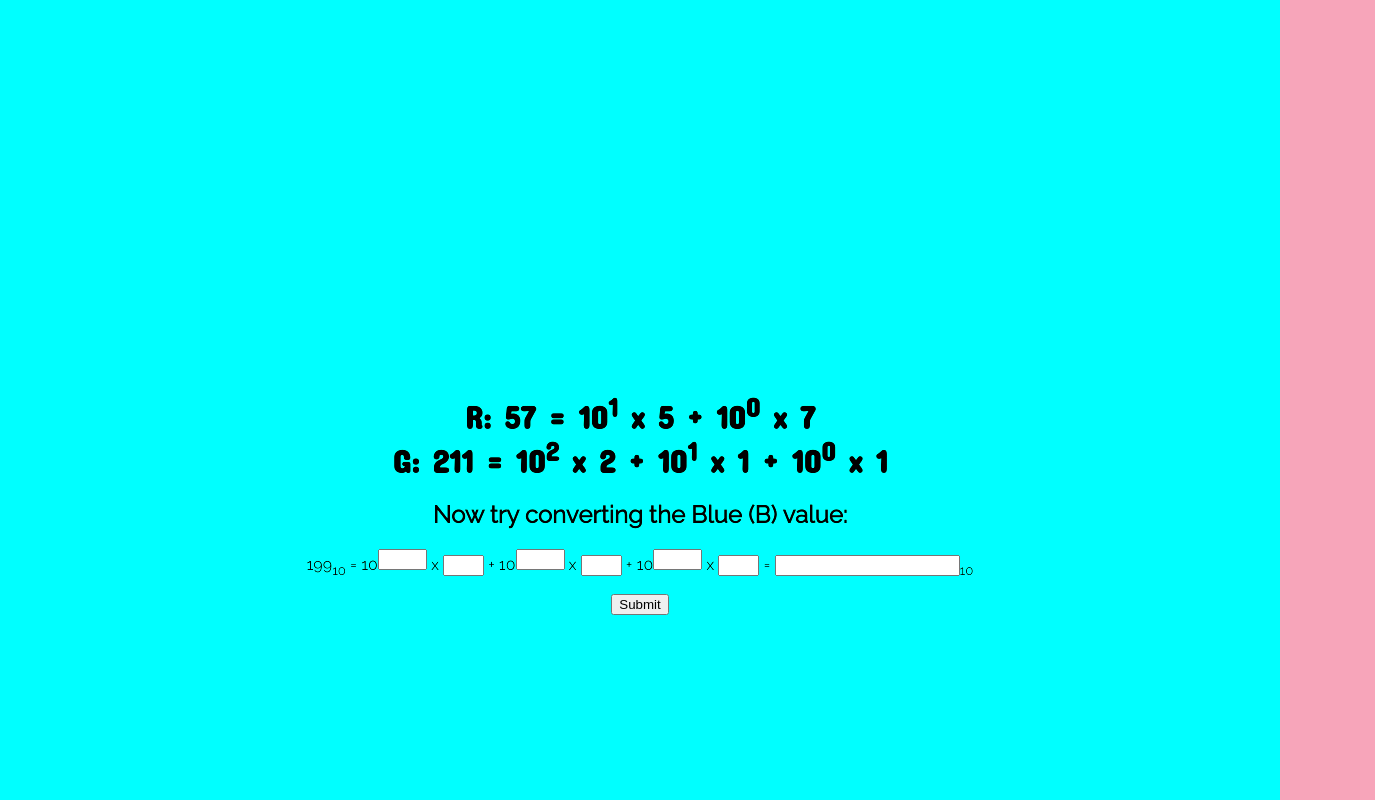
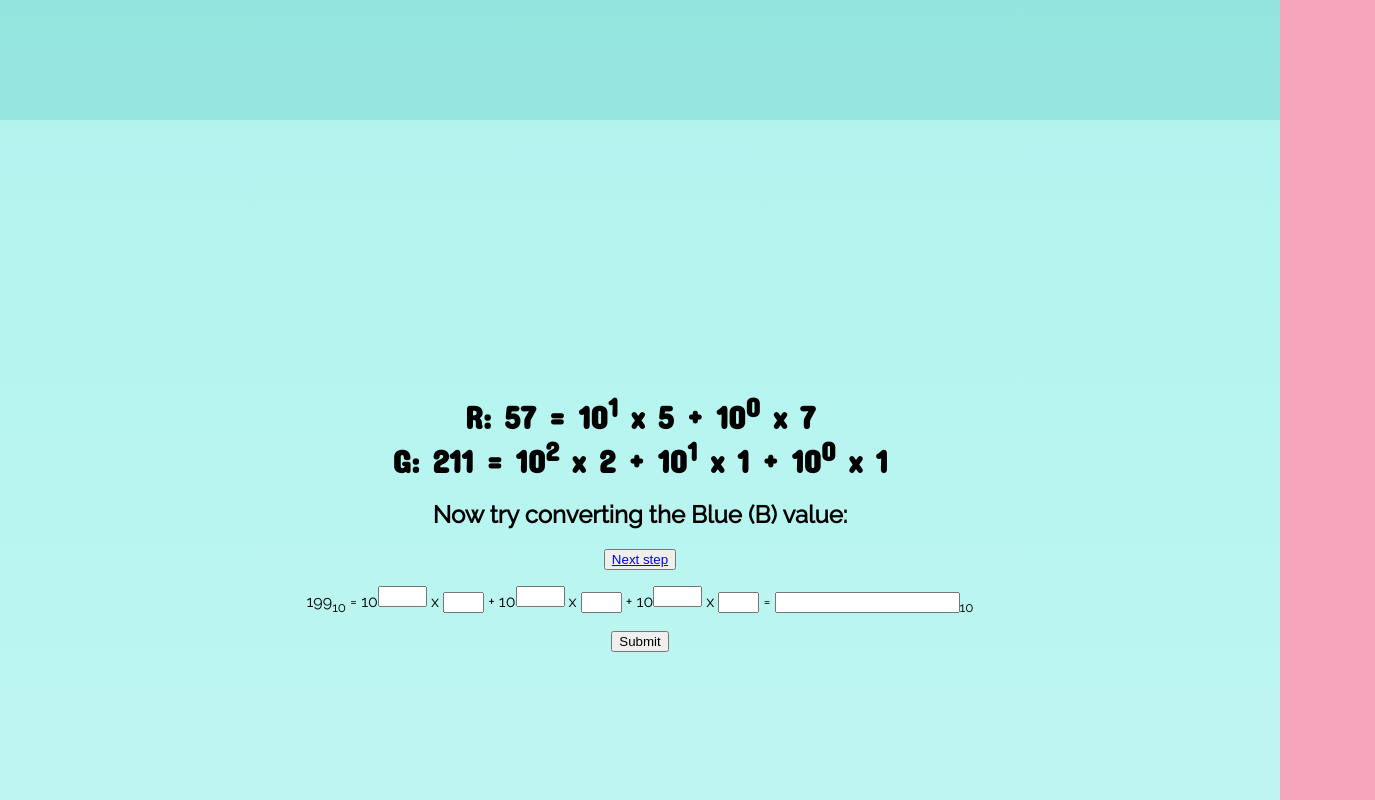
Before and after one commit to EKazenmayer/WhatTheHex, a plain HTML site: page lesson.html in a window 1280 px wide. Shown: the part 1480-2280 px from the top of the page, 1375 px wide, since content can reach past the window. Drawn offline with nearby package versions, Linux system fonts and the light colour scheme.

Commit message:
Add files via upload

```diff
--- a/lesson.html
+++ b/lesson.html
@@ -7,6 +7,7 @@
     <link rel="stylesheet" type="text/css" href="stylesheet.css">
     <link href="https://fonts.googleapis.com/css?family=Amatic+SC" rel="stylesheet">
     <link href="https://fonts.googleapis.com/css?family=Concert+One|Dosis:300|Raleway" rel="stylesheet">
+    <script type="text/javascript" src="zenscroll-dist/zenscroll-min.js"></script>
 </head>
 
 <body>
@@ -16,7 +17,8 @@
         <p style="text-align:center; font-size:1.5em;">Practice converting values between
             decimal, binary, and hexadecimal and
             watch the page colors change!</p>
-        <button class="button"><a href="lesson.html">Start Lesson</a></button>
+        <button class="button"><a href="#step1">Start Lesson</a></button>
+
     </div>
 </div>
 
@@ -25,6 +27,7 @@
         <h1 style="text-align:center;">This page is teal</h1>
         <h2 style="text-align:center;">Teal has a Red-Green-Blue (RGB) value of:</h2>
         <h3 style="text-align:center;">R: 57   G: 211  B: 199</h3>
+        <button class="button"><a href="#step2">Next step</a></button>
     </div>
 </div>
 
@@ -32,6 +35,7 @@
     <div class="wrapper" >
         <h1 style="text-align:center;">R: 57 = 10<sup>1</sup> x 5 + 10<sup>0</sup> x 7<br>G: 211 = 10<sup>2</sup> x 2 + 10<sup>1</sup> x 1 + 10<sup>0</sup> x 1</h1>
         <h2 style="text-align:center;">Now try converting the Blue (B) value: </h2>
+        <button class="button"><a href="#step3">Next step</a></button>
     </div>
 </div>
 
@@ -39,6 +43,7 @@
     <div class="wrapper">
         <h1 style="text-align:center;">Decimal values use base 10<br>Binary values use base 2</h1>
         <p style="text-align:center; font-size: 1.5em;">10 in decimal is<br>10<sup>1</sup> x 1 + 10<sup>0</sup> x 0<br>10 in binary is<br>2<sup>1</sup> x 1 + 2<sup>0</sup> x 0</p>
+        <button class="button"><a href="#step4">Next step</a></button>
     </div>
 </div>
 
@@ -46,12 +51,14 @@
     <div class="wrapper">
         <h1 style="text-align:center;">The range of values for each digit in decimal is 0-9<br>The range of values for each digit in binary is 0-1</h1>
         <h2>The number of digits you have in binary should always be a multiple of 4, so if yours falls short, you can just add on 0's to the front of your converted value to make it fit!</h2>
+        <button class="button"><a href="#step5">Next step</a></button>
     </div>
 </div>
 
 <div id="step5" class="step">
     <div class="wrapper">
         <h1 style="text-align:center;">Convert 57 to binary</h1>
+        <button class="button"><a href="#step6">Next step</a></button>
     </div>
 </div>
 
@@ -70,17 +77,20 @@
           1 / 2 =   0 R 1
       </pre>
         <h2 style="text-align:center;">211<sub>10</sub> = 11010011<sub>2</sub></h2>
+        <button class="button"><a href="#step7">Next step</a></button>
     </div>
 </div>
 
 <div id="step7" class="step">
     <h1 style="text-align:center;">Convert 199 to binary</h1>
+    <button class="button"><a href="#step8">Next step</a></button>
 </div>
 
 <div id="step8" class="step">
     <div class="wrapper">
         <h1 style="text-align:center;">Converting three values just to get one color can get annoying, right? But every color has one unique hex value!</h1>
         <h2 style="text-align:center;">Pink's hex value is FFDBE4</h2>
+        <button class="button"><a href="#step9">Next step</a></button>
     </div>
 </div>
 
@@ -135,6 +145,7 @@
         <img src="cornerHex.png" class = "corner">
         <img src="sideHex.png" class = "side">
         <button onclick='checkHexChart([hex2,hex3,hex4,hex8,hexC,hexD,hexF])'>Submit</button>
+        <button class="button"><a href="#step10">Next step</a></button>
     </div>
 </div>
 
@@ -143,6 +154,7 @@
         <h1 style="text-align:center;">So 39D3C7<sub>16</sub> <br> D=13 C=12 </h1>
         <h1 style="text-align:center;"> 16<sup>5</sup>x3 + 16<sup>4</sup>x9 + 16<sup>3</sup>xD + 16<sup>2</sup>x3 + 16<sup>1</sup>xC +16<sup>0</sup>x7 </h1>
         <h1 style="text-align:center;">= 3789767<sub>10</sub> </h1>
+        <button class="button"><a href="#step11">Next step</a></button>
     </div>
 </div>
 
@@ -150,6 +162,7 @@
     <div class="wrapper">
         <h1 style="text-align:center;">Converting directly between hexadecimal and decimal can be difficult.<br>However, converting between hexadecimal and binary is relatively simple!</h1>
         <p style="text-align:center; font-size:1.5em;">Take each individual hexadecimal digit, convert it to decimal, then convert that to binary<br>So for the first digit of FFDBE4,<br><br>F<sub>16</sub> = 15<sub>10</sub> = 2<sup>3</sup> x 1 + 2<sup>2</sup> x 1 + 2<sup>1</sup> x 1 + 2<sup>0</sup> x 1 = 1111<sub>2</sub></p>
+        <button class="button"><a href="#step12">Next step</a></button>
     </div>
 </div>
 
@@ -158,6 +171,7 @@
         <h1 style="text-align:center;">FFDBE4<sub>16</sub> = <input type="input" id="final" maxlength="24" size="24"><sub>2</sub></h1>
         <button onclick='checkFinal("FFDBE4", 16, final, 2)'>Submit</button>
         <pre>B<sub>16</sub> = 11<sub>10</sub>    D<sub>16</sub> = 13<sub>10</sub>    E<sub>16</sub> = 14<sub>10</sub>    F<sub>16</sub> = 15<sub>10</sub></pre>
+        <button class="button"><a href="#step13">Next step</a></button>
     </div>
 </div>
 
@@ -165,21 +179,19 @@
 
     <h1 style="text-align:center;">Guess what color 1100 0110 1110 0101 1100 0001 is<br>Hex value = <input type="input" id="fin2" maxlength="6" size="6"></h1>
     <button onclick='checkFinal("110001101110010111000001", 2, fin2, 16)'>Submit</button>
-
 </div>
 
 <script>
     var expNum = 0;
     var divNum = 0;
     var allNum = 0;
-    var s1 = 0;
-    var s2 = 0;
-    var s3 = 0;
-    var s4 = 0;
     function checkHexChart(array){
         if(parseInt(array[0].value) == 2 && parseInt(array[1].value) == 3 && parseInt(array[2].value) == 4 && parseInt(array[3].value) == 8   && (array[4].value).toLowerCase() == 'c' && (array[5].value).toLowerCase() == 'd'  && (array[6].value).toLowerCase() == 'f' ){
+
             alert("Correct!");
+
             //animate
+
             return true;
         }else{
             alert("Incorrect. Try again!");
--- a/stylesheet.css
+++ b/stylesheet.css
@@ -7,26 +7,8 @@ body {
     font-family: 'Raleway', sans-serif;
 
 }
-@keyframes animate {
-    0% {
-        -webkit-filter: saturate(0);
-        filter: saturate(0);
-    }
-    50% {
-        -webkit-filter: saturate(8);
-        filter: saturate(8);
-    }
-    100%{
-        -webkit-filter: saturate(0);
-        filter: saturate(0);
-    }
-}
 
-.step{
-    animation-name: animate;
-    animation-duration: 5s;
-    animation-delay: 3s;
-}
+
 pre{
     font-size: 2em;
 }
```
